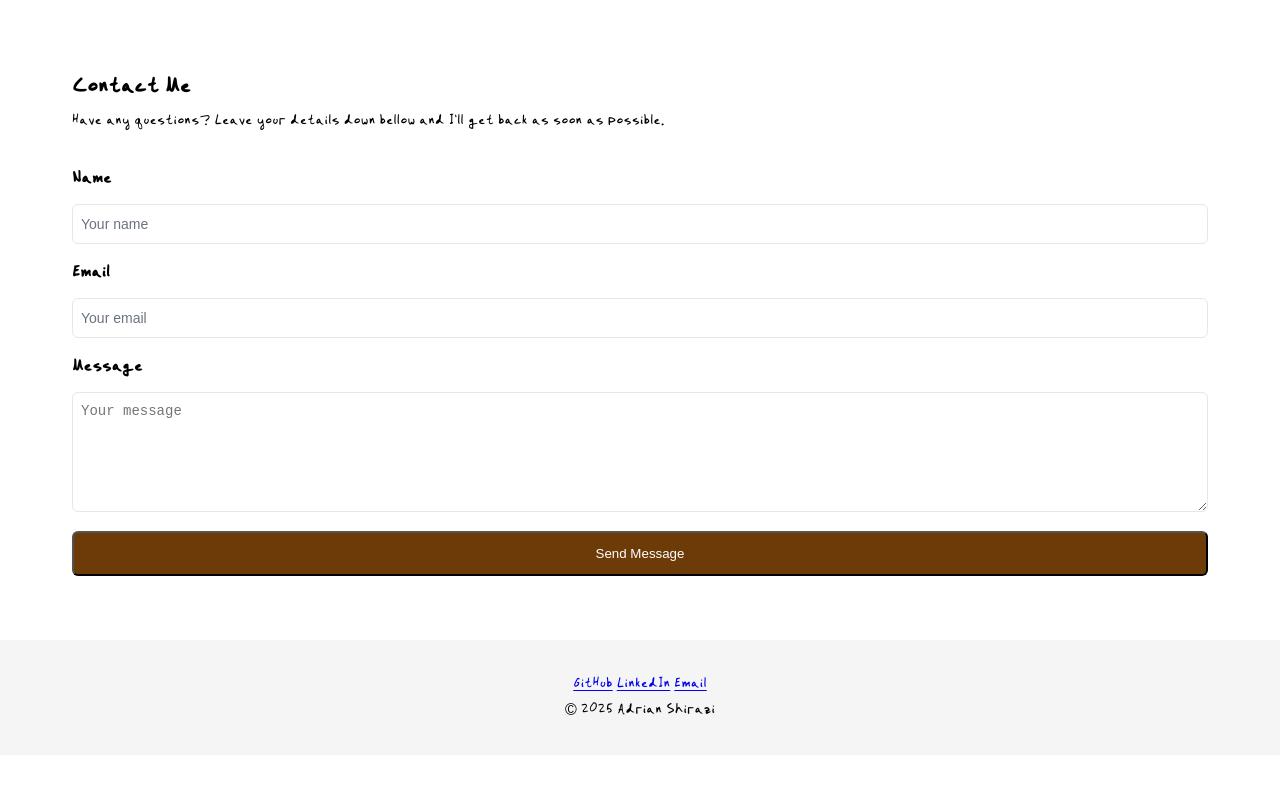
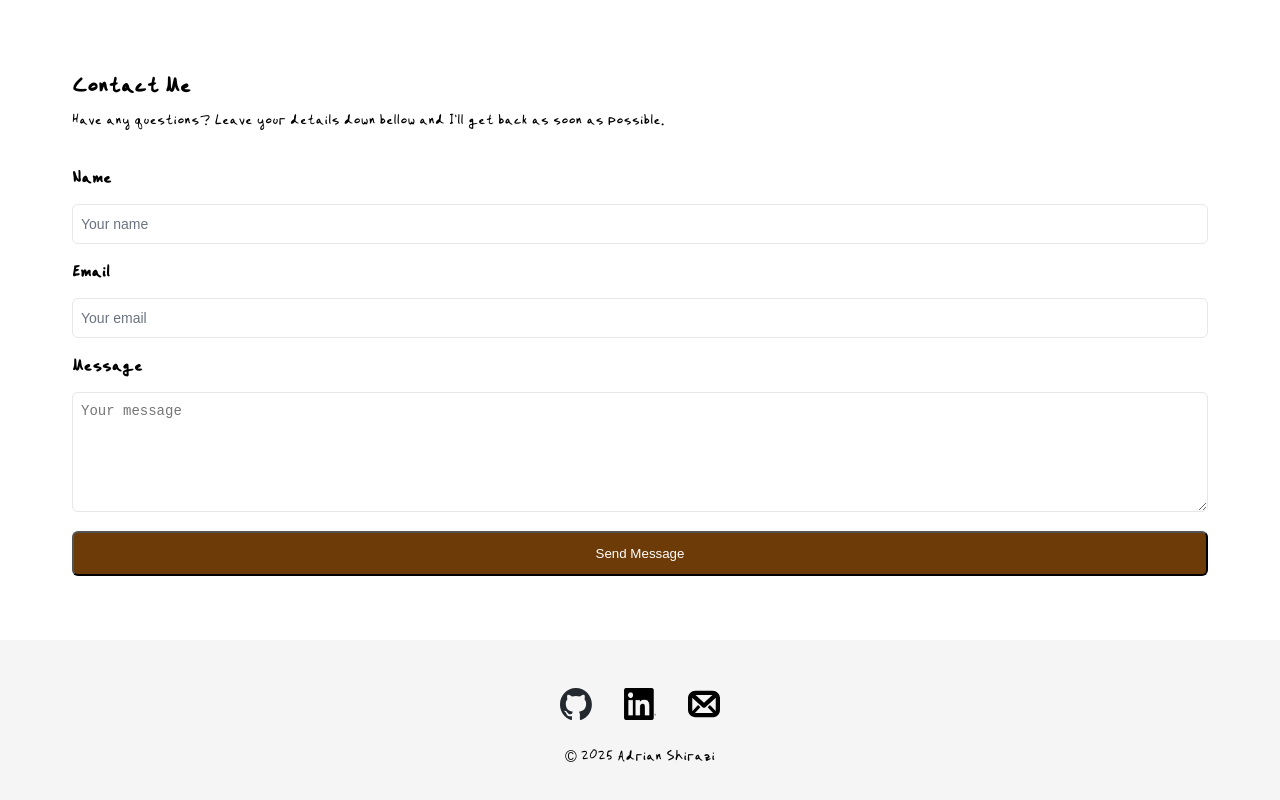
Before and after one commit to adrian-shirazi/portfolio, a website: page index.html in a window 1280 px wide. Shown: the part 1809-2609 px from the top of the page. Before the commit the page ends 2564 px from the top, so only its background shows below. Drawn offline with Linux system fonts and the light colour scheme.

Commit message:
Adds icons for logos in footer

```diff
--- a/index.html
+++ b/index.html
@@ -105,9 +105,18 @@
         </section>
     </main>
     <footer>
-        <a href="https://github.com/adrian-shirazi" target="_blank" rel="noopener noreferrer">GitHub</a>
-        <a href="https://linkedin.com/in/adrian-shirazi" target="_blank" rel="noopener noreferrer">LinkedIn</a>
-        <a href="mailto:adrian@eshirazi.com">Email</a>
+        <div id="footer">
+            <a href="https://github.com/adrian-shirazi" target="_blank" rel="noopener noreferrer" class="social-icon"
+                aria-label="GitHub">
+                <img src=github-mark/github-mark.svg alt=" GitHub logo">
+            </a>
+            <a href="https://linkedin.com/in/adrian-shirazi" target="_blank" rel="noopener noreferrer"
+                class="social-icon" aria-label="LinkedIn">
+                <img src="in-logo/InBug-Black.png" alt="LinkedIn logo"> </a>
+            <a href="mailto:adrian@eshirazi.com" class="social-icon" aria-label="Email">
+                <img src="email.svg" alt="Email logo">
+            </a>
+        </div>
         <p>&copy; 2025 Adrian Shirazi</p>
     </footer>
     <script type="module" src="projects.js"></script>
--- a/styles.css
+++ b/styles.css
@@ -120,6 +120,25 @@ footer {
     padding: 2rem;
     background-color: #f5f5f5;
 }
+
+#footer {
+    display: flex;
+    justify-content: center;
+    gap: 2rem;
+    padding: 1rem;
+    background: #f5f5f5;
+}
+
+.social-icon img {
+    height: 2rem;
+    width: 2rem;
+    transition: transform 0.2s ease;
+}
+
+.social-icon:hover img {
+    transform: scale(1.2);
+}
+
 
 /* Grid layout for projects */
 #projects-container {
```
Also changed, not shown: email.svg (added), in-logo/InBug-Black.png (added), in-logo/InBug-White.png (added), in-logo/LI-China-In-Bug.png (added), in-logo/LI-In-Bug.png (added).
